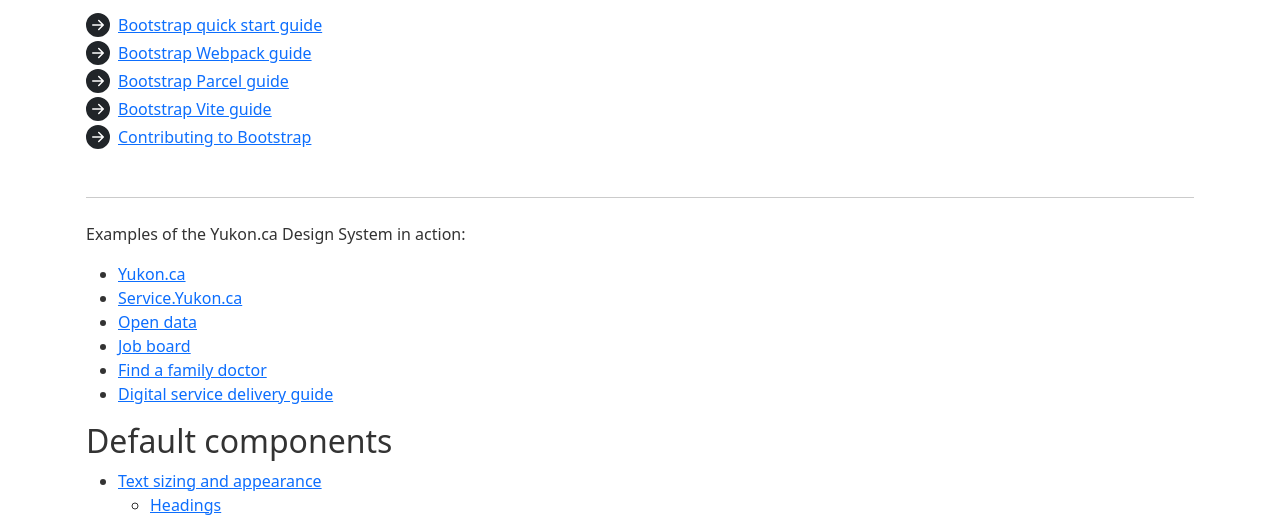
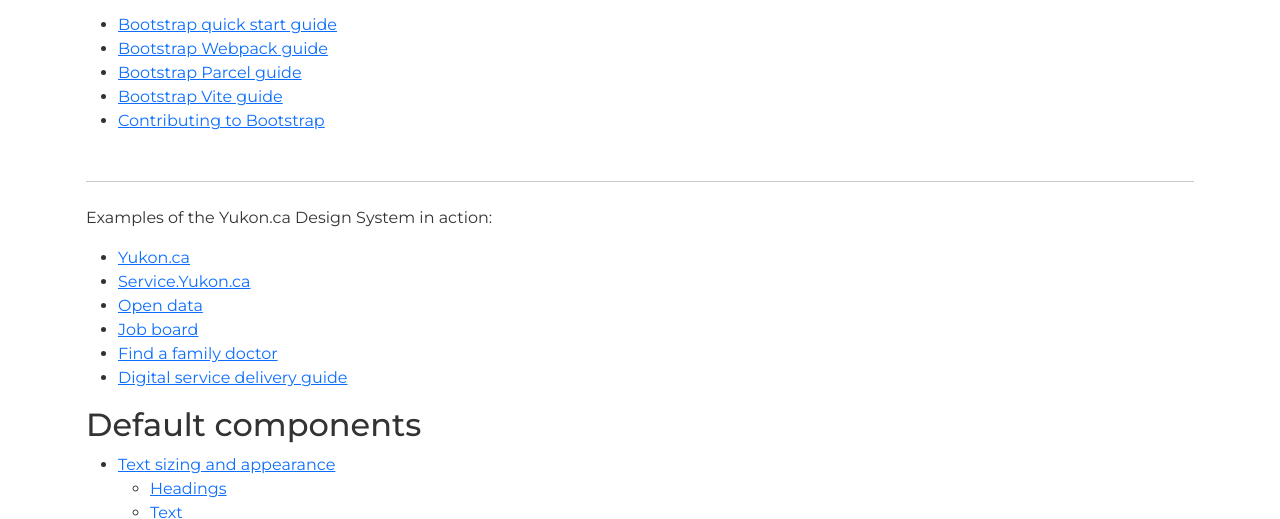
Before and after one commit to ytgov/yukon-bootstrap5-sass-js, a website: page index.html in a window 1280 px wide. Shown: the part 581-1100 px from the top of the page. Drawn offline with nearby package versions, Linux system fonts and the light colour scheme; files that its build step writes are made by us from their sources.

Commit message:
Import Montserrat font

```diff
--- a/scss/styles.scss
+++ b/scss/styles.scss
@@ -38,6 +38,18 @@
 $body-bg: #fff;
 $border-radius: .4rem;
 $success: #7952b3;
+
+// Yukon.ca defaults
+
+// External font loading
+@import url(https://fonts.googleapis.com/css?family=Montserrat:100,100i,200,200i,300,300i,400,400i,500,500i,600,600i,700,700i,800,800i,900,900i);
+@import url(https://fonts.googleapis.com/css?family=Nunito+Sans:200,200i,300,300i,400,400i,600,600i,700,700i,800,800i,900,900i);
+
+
+// Yukon.ca primary font
+$font-family-base: Montserrat, Helvetica, Arial, sans-serif;
+
+
 
 // Required
 @import "bootstrap/scss/variables";
@@ -89,7 +101,7 @@
 // Custom styles
 //
 
-@import "icon-list";
+// @import "icon-list";
 
 body {
   padding: 1.5rem;
```
